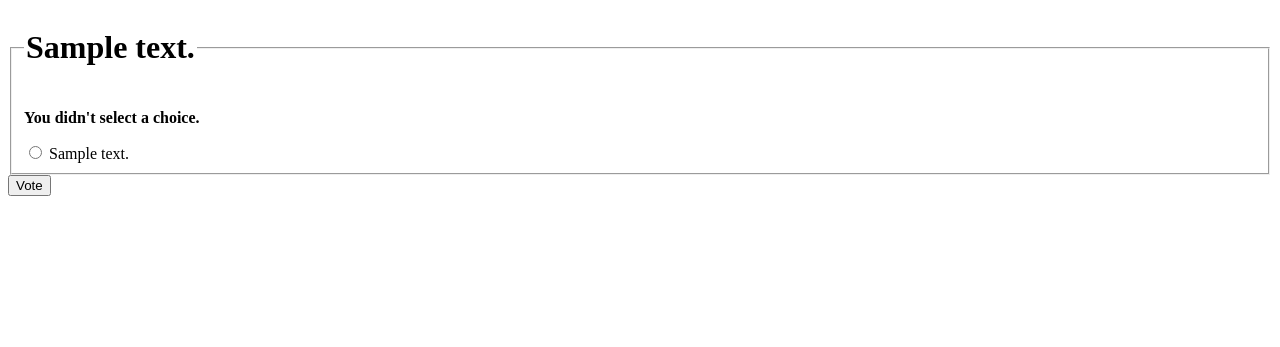
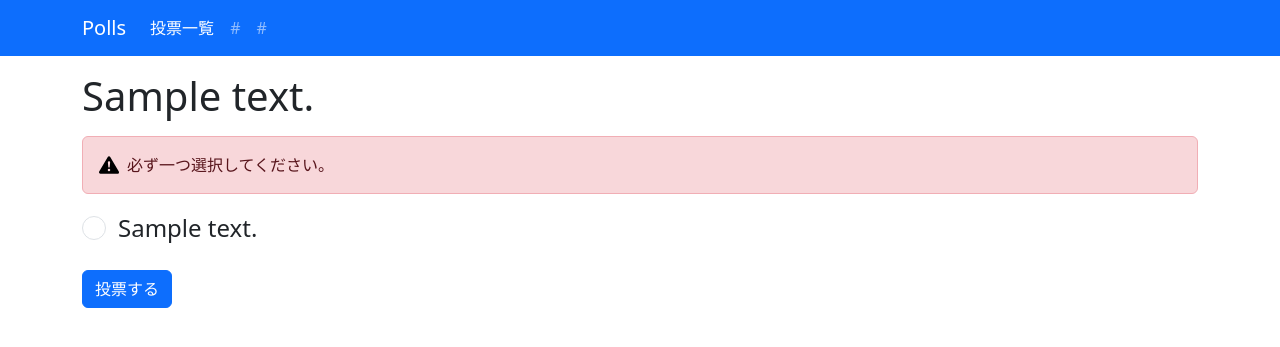
Before and after one commit to devkamura/django-tutorial, a Django app: page /polls/1/vote/ in a window 1280 px wide. Shown: the top 347 px of the page. Run offline with Django 4.2, Linux system fonts and the light colour scheme; tables that the repository leaves empty hold one stand-in row (values such as "Sample post").

Commit message:
💄 投票一覧画面、詳細画面のデザインを修正

```diff
--- a/web/polls/static/polls/style.css
+++ b/web/polls/static/polls/style.css
@@ -2,6 +2,6 @@ body {
   background: white url("images/background.png") no-repeat;
 }
 
-li a {
-  color: green;
+a {
+  text-decoration: none;
 }
--- a/web/polls/templates/polls/detail.html
+++ b/web/polls/templates/polls/detail.html
@@ -1,19 +1,35 @@
+{% extends "base.html" %}
+
+{% block content %}
   <form action="{% url 'polls:vote' question.id %}" method="post">
     {% csrf_token %}
-  <fieldset>
+    <fieldset class="mb-3">
       <legend><h1>{{question.question_text}}</h1></legend>
       {% if error_message %}
-    <p><strong>{{error_message}}</strong></p>
+      <svg xmlns="http://www.w3.org/2000/svg" style="display: none;">
+        <symbol id="exclamation-triangle-fill" viewBox="0 0 16 16">
+          <path d="M8.982 1.566a1.13 1.13 0 0 0-1.96 0L.165 13.233c-.457.778.091 1.767.98 1.767h13.713c.889 0 1.438-.99.98-1.767L8.982 1.566zM8 5c.535 0 .954.462.9.995l-.35 3.507a.552.552 0 0 1-1.1 0L7.1 5.995A.905.905 0 0 1 8 5zm.002 6a1 1 0 1 1 0 2 1 1 0 0 1 0-2z"/>
+        </symbol>
+      </svg>
+      <div class="alert alert-danger d-flex align-items-center" role="alert">
+        <svg class="bi flex-shrink-0 me-2" width="20" height="20"role="img" aria-label="Danger:"><use xlink:href="#exclamation-triangle-fill"/></svg>
+        {{error_message}}
+      </div>
       {% endif %} {% for choice in question.choice_set.all %}
+      <div class="form-check mb-2 fs-4">
         <input
+          class="form-check-input"
           type="radio"
           name="choice"
           id="choice{{ forloop.counter }}"
           value="{{choice.id}}"
         />
-    <label for="choice{{ forloop.counter }}">{{choice.choice_text}}</label
+        <label class="form-check-label" for="choice{{ forloop.counter }}">{{choice.choice_text}}</label
         ><br />
+      </div>
+
       {% endfor %}
     </fieldset>
-  <input type="submit" value="Vote" />
+    <input class="btn btn-primary" type="submit" value="投票する" />
   </form>
+{% endblock %}
--- a/web/polls/views.py
+++ b/web/polls/views.py
@@ -40,7 +40,7 @@ def vote(request, question_id):
             "polls/detail.html",
             {
                 "question": question,
-                "error_message": "You didn't select a choice.",
+                "error_message": "必ず一つ選択してください。",
             },
         )
     else:
--- /dev/null
+++ b/web/templates/Nav.html
@@ -0,0 +1,15 @@
+<nav class="navbar bg-primary navbar-dark navbar-expand-lg mb-3">
+  <div class="container container-fluid">
+    <a class="navbar-brand" href="#">Polls</a>
+    <button class="navbar-toggler" type="button" data-bs-toggle="collapse" data-bs-target="#navbarNavAltMarkup" aria-controls="navbarNavAltMarkup" aria-expanded="false" aria-label="Toggle navigation">
+      <span class="navbar-toggler-icon"></span>
+    </button>
+    <div class="collapse navbar-collapse" id="navbarNavAltMarkup">
+      <div class="navbar-nav">
+        <a class="nav-link active" aria-current="page" href="{% url 'polls:index' %}">投票一覧</a>
+        <a class="nav-link" href="#">#</a>
+        <a class="nav-link" href="#">#</a>
+      </div>
+    </div>
+  </div>
+</nav>
--- /dev/null
+++ b/web/templates/base.html
@@ -0,0 +1,21 @@
+<!doctype html>
+<html lang="ja">
+  <head>
+    <meta charset="utf-8">
+    <meta name="viewport" content="width=device-width, initial-scale=1">
+    <title>Django Tutorial</title>
+    <link href="https://cdn.jsdelivr.net/npm/bootstrap@5.3.0/dist/css/bootstrap.min.css" rel="stylesheet" integrity="sha384-9ndCyUaIbzAi2FUVXJi0CjmCapSmO7SnpJef0486qhLnuZ2cdeRhO02iuK6FUUVM" crossorigin="anonymous">
+    {% block extra_css %}
+    {% endblock %}
+  </head>
+  <body>
+    {% include "Nav.html" %}
+
+    <div class="container">
+      {% block content %}
+      {% endblock %}
+    </div>
+
+    <script src="https://cdn.jsdelivr.net/npm/bootstrap@5.3.0/dist/js/bootstrap.bundle.min.js" integrity="sha384-geWF76RCwLtnZ8qwWowPQNguL3RmwHVBC9FhGdlKrxdiJJigb/j/68SIy3Te4Bkz" crossorigin="anonymous"></script>
+  </body>
+</html>
```
Also changed, not shown: web/polls/templates/polls/index.html (+13 -5 lines). Lines whose indentation alone changed are shown as unchanged.
